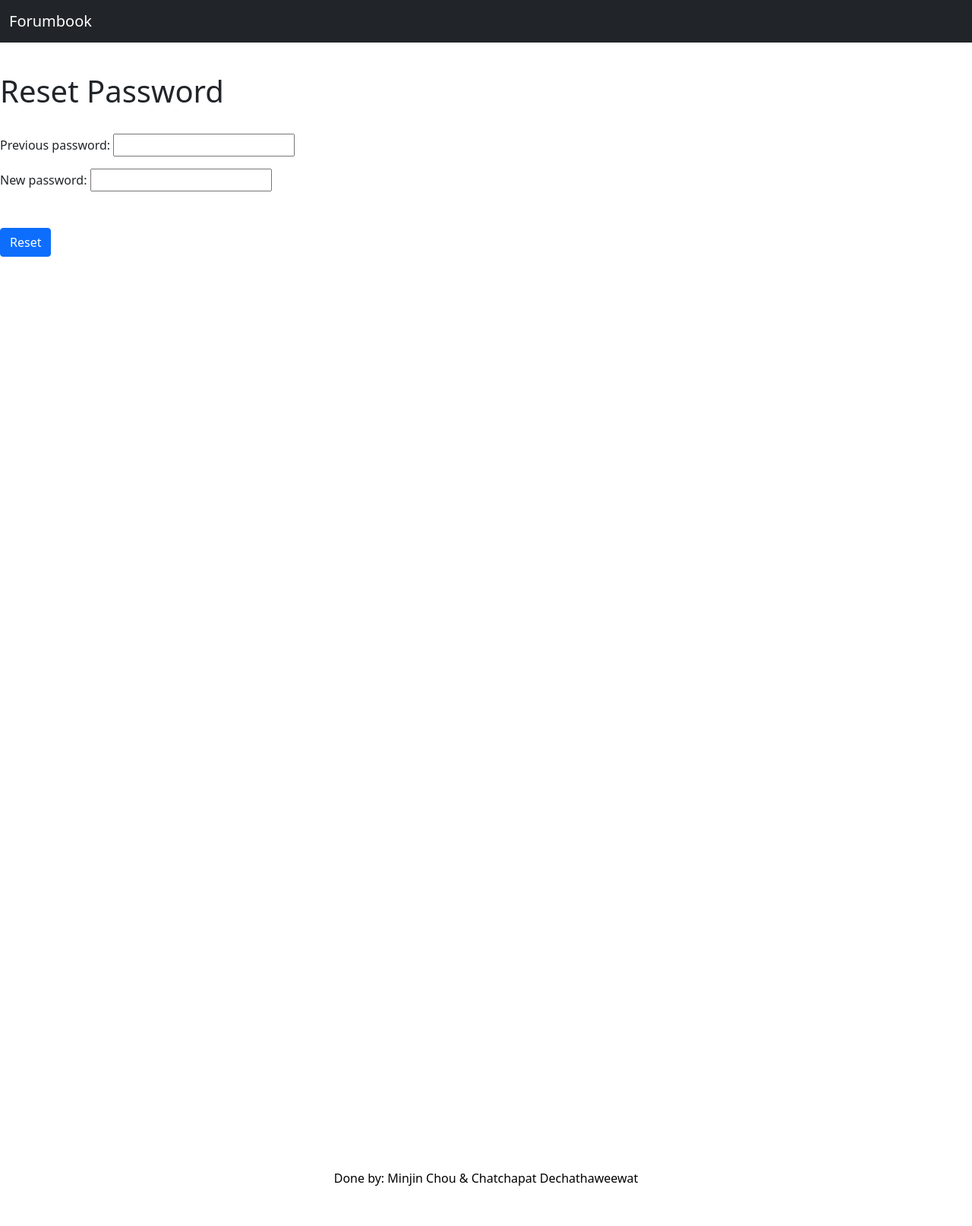
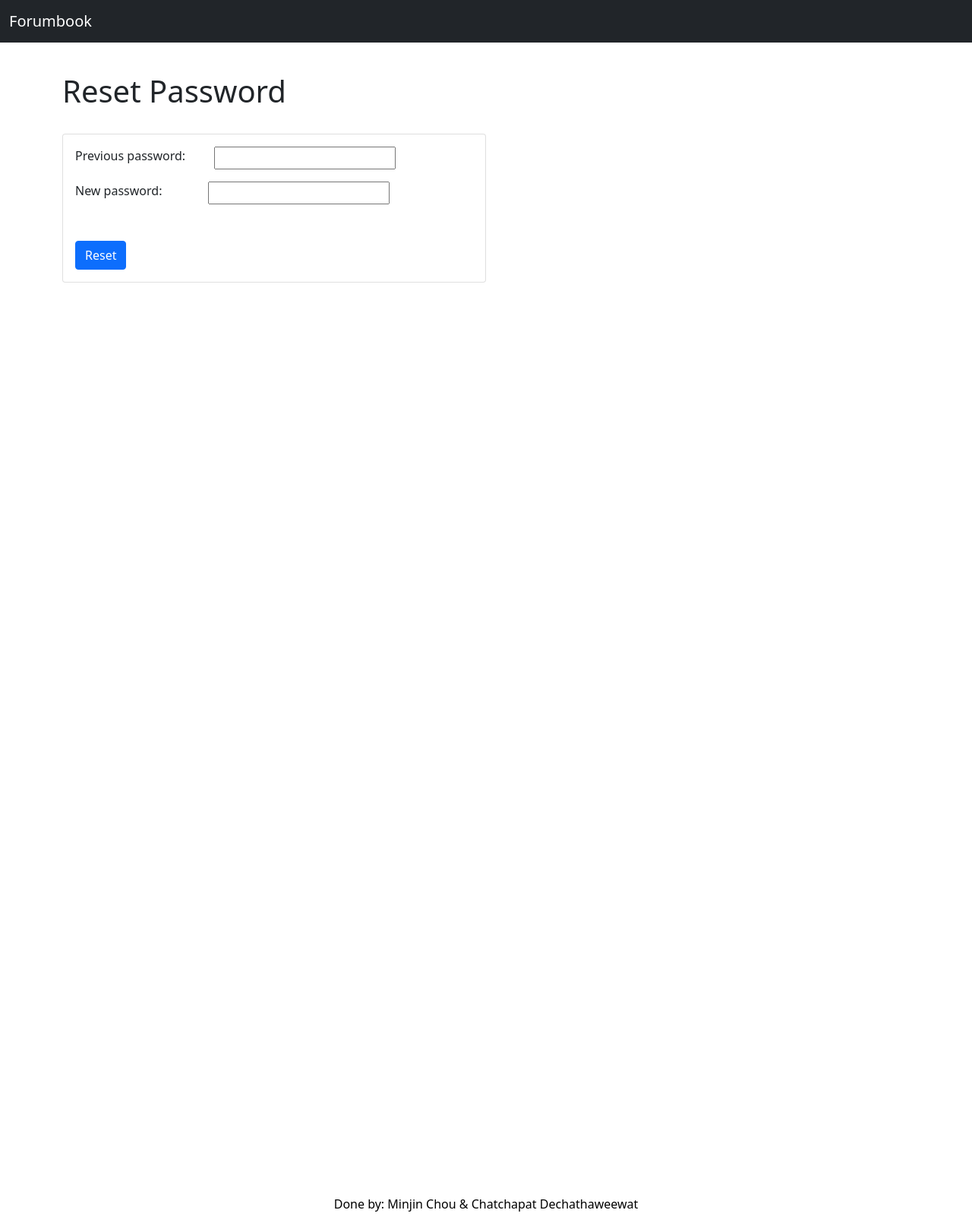
Before and after one commit to dev-minjin-chou/Cloud-A3-Project, a Flask app: page /change-password in a window 1280 px wide. Shown: the whole page at 76% size. Before the commit the page ends 1561 px from the top, so only its background shows below. Run offline with Flask 2, Linux system fonts and the light colour scheme; some libraries are stand-ins or nearby versions.

Commit message:
use bootstrap card

```diff
--- a/templates/change-password.html
+++ b/templates/change-password.html
@@ -20,25 +20,37 @@
         </div>
     {% endif %}
 
+    <div class="card col-md-6">
+        <div class="card-body">
             <form action="{{ url_for('changePassword') }}" method="POST">
-        <div class="form-group">
+                <div class="row">
+                    <div class="col-4">
                         <label for="prev_password">Previous password:</label>
+                    </div>
+                    <div class="col-8">
                         <input id="prev_password"
                                name="prev_password"
                                type="password"
                         />
                     </div>
-        <div class="mt-3">
+                    <div class="row mt-3">
+                        <div class="col-4">
                             <label for="new_password">New password:</label>
+                        </div>
+                        <div class="col-8">
                             <input
                                     id="new_password"
                                     name="new_password"
                                     type="password"
                             />
                         </div>
-        <br/>
-        <br>
+                    </div>
+
+                    <div class="mt-5 d-flex justify-content-start">
                         <button type="submit" class="btn btn-primary">Reset</button>
+                    </div>
             </form>
+        </div>
+    </div>
 
 {% endblock %}
--- a/templates/index.html
+++ b/templates/index.html
@@ -61,8 +61,9 @@
         {% endfor %}
     {% endif %}
 {% endwith %}
-
-{% block body %} {% endblock %}
+<div class="container">
+    {% block body %} {% endblock %}
+</div>
 
 <footer>
     <p>Done by: Minjin Chou & Chatchapat Dechathaweewat</p>
```
Also changed, not shown: templates/forum.html (+17 -6 lines). Lines whose indentation alone changed are shown as unchanged.
